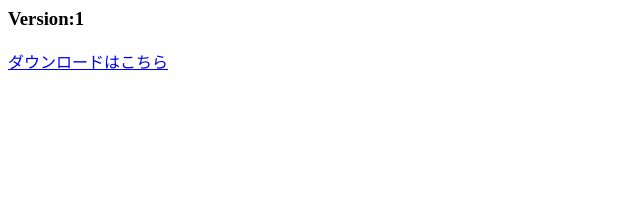
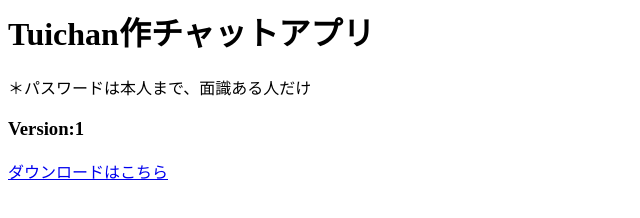
Before and after one commit to yoruri-ru/chatApp, a plain HTML site: page index.html in a window 1280 px wide. Shown: the whole page, without its empty margins (0-640 px from the left). Drawn offline with Linux system fonts and the light colour scheme.

Commit message:
Update index.html

```diff
--- a/index.html
+++ b/index.html
@@ -7,6 +7,8 @@
         <meta name="viewport" content="width=device-width, initial-scale=1">
     </head>
     <body>
+        <h1>Tuichan作チャットアプリ</h1>
+        ＊パスワードは本人まで、面識ある人だけ
         <div>
             <h3>
                 Version:1
```
